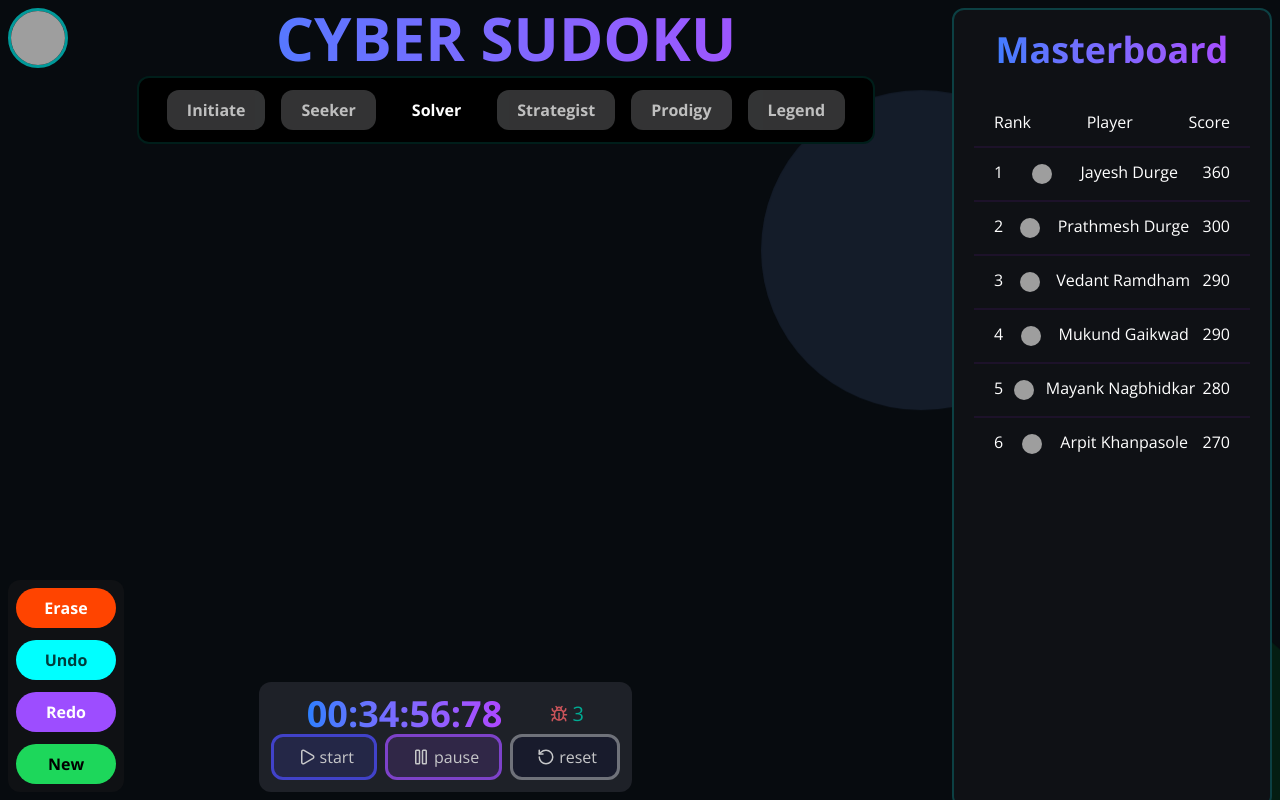
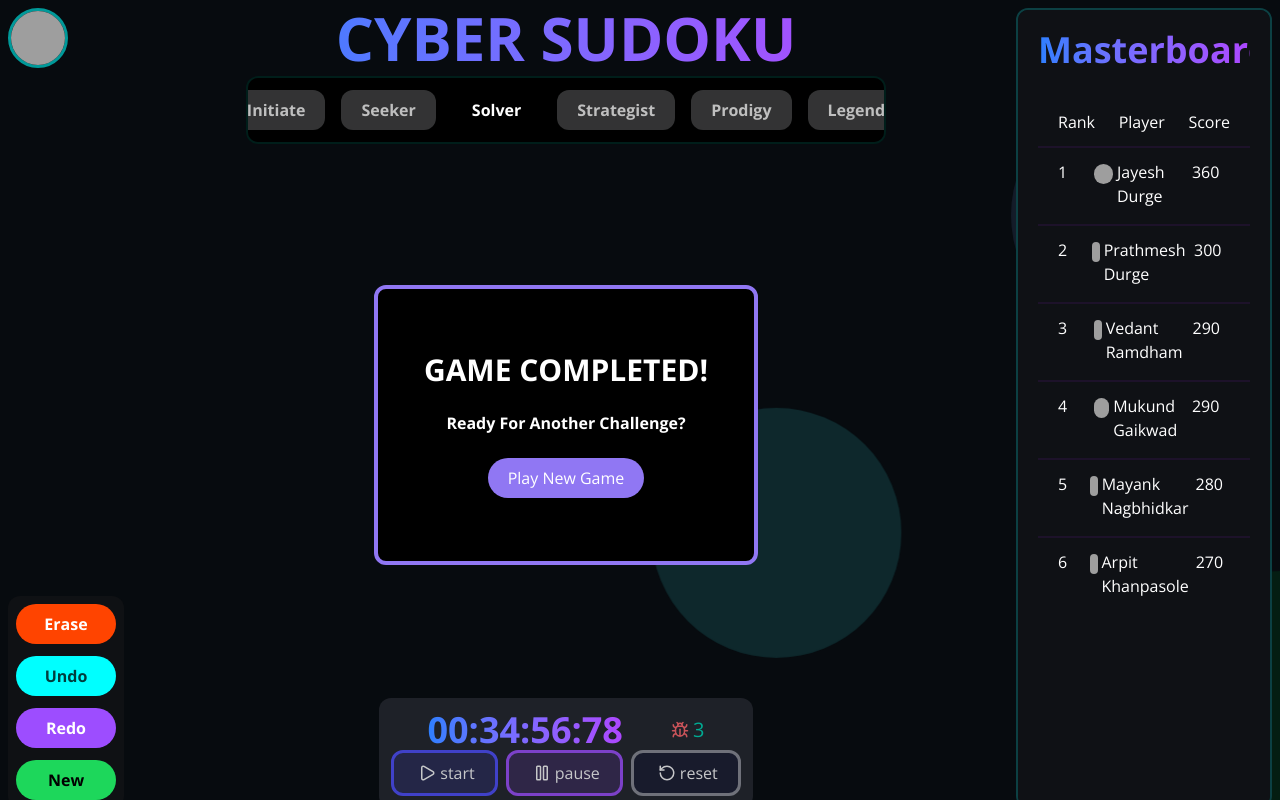
Before and after one commit to jayesh-durge/Sudoku-WebGame, a React (Vite) app: page / in a window 1280 px wide. Built offline with nearby package versions, Linux system fonts and the light colour scheme; grey boxes are pictures that could not be loaded.

Commit message:
small fixes in tailwind

```diff
--- a/src/components/Background.jsx
+++ b/src/components/Background.jsx
@@ -6,9 +6,9 @@ function Background(){
     return (
         <>
             <div className="bg-[#070b0f] w-screen h-screen flex overflow-hidden absolute -z-10">
-                <div className="w-[40vh] h-[40vh] bg-[#141c29] rounded-full move1 "></div>
-                <div className="w-[40vh] h-[40vh] bg-[#032d168b] rounded-full move2 translate-1/2"></div>
-                <div className="w-[40vh] h-[40vh] bg-[#1440458f] rounded-full move3 translate-6"></div>
+                <div className="w-[250px] h-[250px] bg-[#1440458f] rounded-full move3 translate-6"></div>
+                <div className="w-[250px] h-[250px] bg-[#141c29] rounded-full move1 "></div>
+                <div className="w-[250px] h-[250px] bg-[#032d168b] rounded-full move2 translate-1/2"></div>
             </div>
             <style jsx>{`
                     .move1{
--- a/src/components/GameOver.jsx
+++ b/src/components/GameOver.jsx
@@ -4,7 +4,7 @@ import ActionButton from "./ActionButton"
 
 function GameOver(){
     return (
-        <Container classname={"text-white flex-col justify-evenly items-center border-[#9077f3] border-4 p-10 w-[30vw] h-[35vh] absolute z-100 bg-black"}>
+        <Container classname={"text-white flex-col justify-evenly items-center border-[#9077f3] border-4 p-10 w-[30vw] h-[35vh] bg-black"}>
             <h1 className="font-bold text-3xl uppercase">Game completed!</h1>
             <h2 className="font-bold  capitalize">ready for another challenge?</h2>
             <ActionButton text={"play new game"} classname={"bg-[#9077f3] capitalize rounded-3xl w-fit px-5"}/>
--- a/src/components/Ranked.jsx
+++ b/src/components/Ranked.jsx
@@ -2,10 +2,12 @@ import React from "react";
 function Rank({rank,img,username,score,classname}){
     return (
         <div className={`flex justify-between border-t-2 mb-1 border-[#1d122a] capitalize text-white bg-[#0f1115] px-5 py-3 ${classname}`}>
-            <span>{rank}</span>
-            <span>{img && <span className="mx-1">{<img src={img} className="rounded-full w-5 h-5 overflow-hidden inline"></img>}</span>}</span>
-            <span>{username}</span>
-            <span>{score}</span>
+            <span className="w-20">{rank}</span>
+            <div className="w-56 flex justify-evenly gap-2 ">
+                <span>{img && <span className="mx-1">{<img src={img} className="rounded-full w-5 h-5 overflow-hidden inline"></img>}</span>}</span>
+                <span >{username}</span>
+            </div>
+            <span className="w-30 text-center">{score}</span>
         </div>
     )
 }
--- a/src/pages/GamePage.jsx
+++ b/src/pages/GamePage.jsx
@@ -5,13 +5,12 @@ import {Flame} from "lucide-react"
 
 function GamePage(){
     let difficultyLevels=["Initiate","Seeker","Solver","Strategist","Prodigy","Legend"];
-    let whichPage=" ";
+    let whichPage="";
     let viewscoreBoard=true;
-    let gameover=false;
+    let gameover=true;
     return (
-        <div className="flex flex-col justify-between items-center w-screen h-screen">
-            <header className="flex justify-between p-2 w-full h-full">
-                <div>
+        <div className="flex w-screen h-screen justify-between p-2">
+            <div >
                 {
                     whichPage=="Profile"?
                     <ProfilePage
@@ -26,24 +25,32 @@ function GamePage(){
                             classname={"mr-1"}
                     />
                     :
+                    <div className="flex flex-col justify-between h-screen">
                             <img
                             src="./../profile.jpg"
                             alt=""
                             className="rounded-full w-15 h-15 border-3 border-[#009999]"
                         />
+                        <AccessicibilityBar/>
+                    </div>
+
                 }
             </div>
+            <div className="flex flex-col h-screen justify-between items-center">
                 <div>
                     <div className="bg-gradient-to-r from-blue-500 to-purple-500 bg-clip-text">
                         <h1 className="text-transparent text-6xl font-bold text-center">CYBER SUDOKU</h1>
                     </div>
-                    <Container classname={"py-1 px-5 my-2 border-2 border-[#001e1a] bg-black"}>
+                    <Container classname={"py-1 px-5 my-2 border-2 border-[#001e1a] bg-black overflow-x-scroll w-[50vw] "}>
                             {
                                 difficultyLevels.map((val,i)=>{
                                     return <DifficultyButton key={useId()} text={val} active={i==2}/>;
                                 })
                             }
                     </Container>
+                </div>
+                {gameover && <GameOver/>}
+                <ControlSection/>
             </div>
             <div>
                 {
@@ -64,14 +71,6 @@ function GamePage(){
                     />
                 }
             </div>
-            </header>
-            <main className={`h-[70vh] absolute z-200 flex justify-center items-center transform translate-y-40 ${whichPage=="Profile"?"w-[50vw]":"-translate-x-50 w-[70vw]"}`}>
-                {gameover && <GameOver/>}
-            </main>
-            <div className={`absolute z-100 w-[50vw] left-0 bottom-0 flex justify-between items-end px-2 pb-2 ${whichPage=="Profile" ? "justify-end transform translate-x-50":""}`}>
-                {whichPage!="Profile" && <AccessicibilityBar/>}
-                <ControlSection/>
-            </div>
         </div>
     )
 }
--- a/src/pages/ProfilePage.jsx
+++ b/src/pages/ProfilePage.jsx
@@ -3,7 +3,7 @@ import {Container, IconButton} from "./../components"
 import {ArrowLeft,DiamondMinus,Check,Pen} from "lucide-react"
 function ProfilePage({self=true,img,username,level,rank,Bio="",Bagdes=[],solvedProblem=0,totalProblem=0,classname}){
     return (
-        <Container classname={`text-white flex-col px-5 py-5 overflow-scroll h-screen w-[25vw] bg-[#1e2128] border-2 border-[#851fc7] ${classname}`}>
+        <Container classname={`text-white flex-col px-5 py-5 overflow-scroll h-screen w-[20vw] bg-[#1e2128] border-2 border-[#851fc7] ${classname}`}>
             <div className="h-screen">
             <div>
                 <nav className="sticky top-0 flex justify-between items-center">
--- a/src/pages/SocreBoard.jsx
+++ b/src/pages/SocreBoard.jsx
@@ -35,7 +35,7 @@ function ScoreBoard(){
 
     ]
     return <>
-        <Container classname={"flex-col p-5 ml-2 h-screen w-[25vw] justify-start overflow-scroll bg-[#0f1115] border-2 border-[#0c4043]"}>
+        <Container classname={"flex-col p-5 ml-2 h-screen w-[20vw] justify-start overflow-scroll bg-[#0f1115] border-2 border-[#0c4043]"}>
             <div className="bg-gradient-to-r from-blue-500 to-purple-500 bg-clip-text">
                 <h1 className="text-transparent text-4xl font-bold text-center mb-7">Masterboard</h1>
             </div>
```
Also changed, not shown: src/App.jsx (+2 -20 lines). Lines whose indentation alone changed are shown as unchanged.
